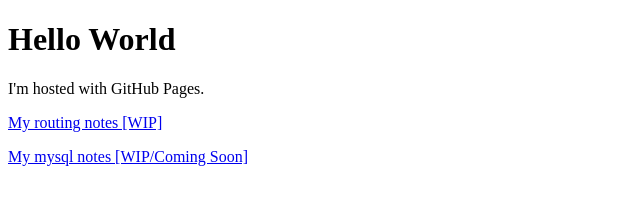
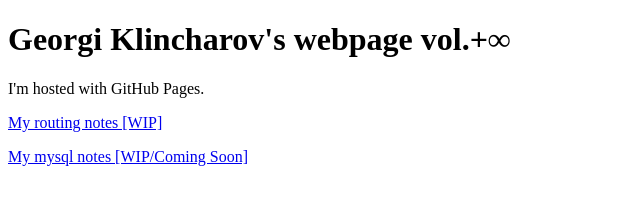
Before and after one commit to klincharov/klincharov.github.io, a plain HTML site: page index.html in a window 1280 px wide. Shown: the whole page, without its empty margins (0-640 px from the left). Drawn offline with Linux system fonts and the light colour scheme.

Commit message:
Update index.html

```diff
--- a/index.html
+++ b/index.html
@@ -1,7 +1,7 @@
 <!DOCTYPE html>
 <html>
 <body>
-<h1>Hello World</h1>
+<h1>Georgi Klincharov's webpage vol.+∞</h1>
 <p>I'm hosted with GitHub Pages.</p>
 <p><a href="https://klincharov.github.io/Routing.htm">My routing notes [WIP]</a></p>
 <p><a href="https://klincharov.github.io/Mysql.htm">My mysql notes [WIP/Coming Soon]</a></p>
```
